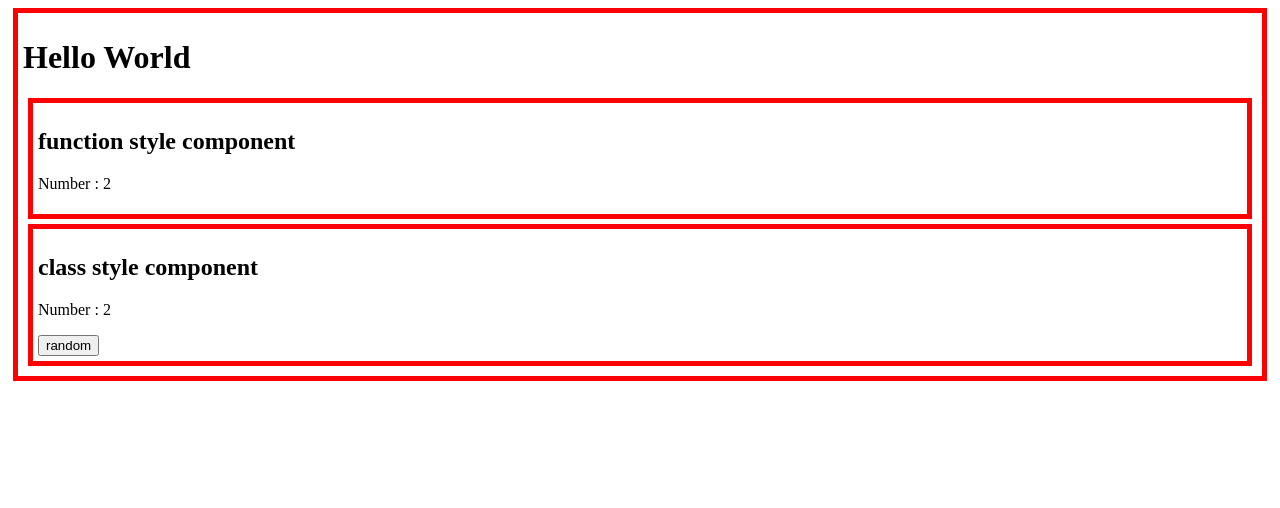
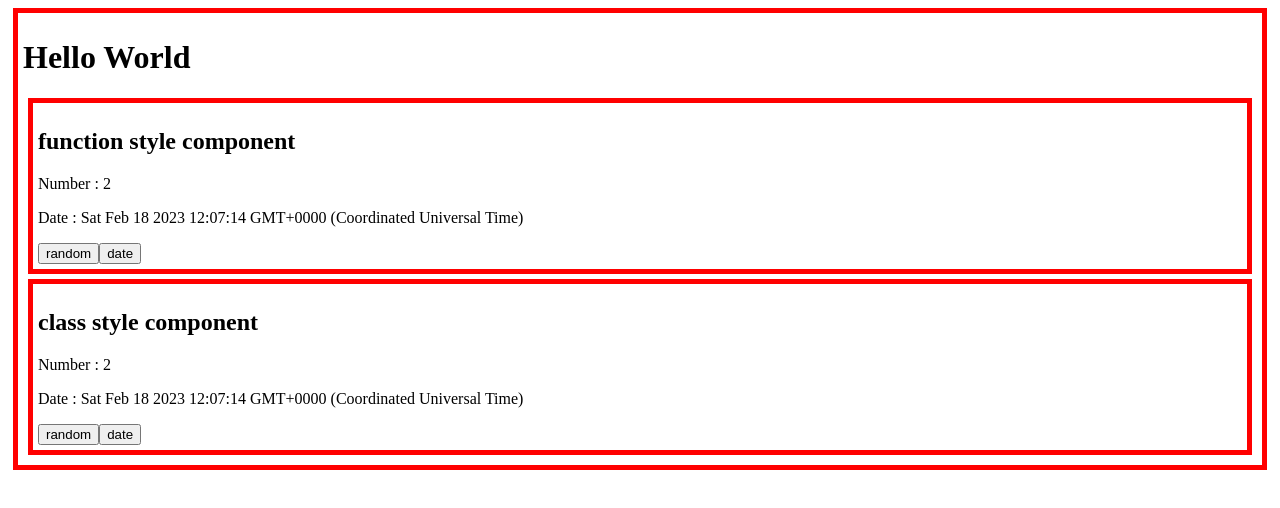
Before and after one commit to fp024/reactjs-coding-everybody-study, a React (Create React App) app in the folder Part02/react-func-class-style-coding/: page / in a window 1280 px wide. Shown: the top 508 px of the page. Built offline with nearby package versions, Linux system fonts and the light colour scheme.

Commit message:
03. state - 진행 완료

```diff
--- a/Part02/react-func-class-style-coding/src/App.js
+++ b/Part02/react-func-class-style-coding/src/App.js
@@ -1,21 +1,39 @@
-import React, { Component } from 'react';
+import React, { Component, useState } from 'react';
 import './App.css';
 
 function App() {
   return (
     <div className="container">
       <h1>Hello World</h1>
-      <FuncComp initNumber={2}></FuncComp>
-      <ClassComp initNumber={2}></ClassComp>
+      <FuncComp initNumber={2} date={new Date().toString()}></FuncComp>
+      <ClassComp initNumber={2} date={new Date().toString()}></ClassComp>
     </div>
   );
 }
 
 function FuncComp(props) {
+  const [number, setNumber] = useState(props.initNumber);
+  const [date, setDate] = useState(props.date);
+
   return (
     <div className="container">
       <h2>function style component</h2>
-      <p>Number : {props.initNumber}</p>
+      <p>Number : {number}</p>
+      <p>Date : {date}</p>
+      <input
+        type="button"
+        value="random"
+        onClick={() => {
+          setNumber(Math.random());
+        }}
+      />
+      <input
+        type="button"
+        value="date"
+        onClick={() => {
+          setDate(new Date().toString());
+        }}
+      />
     </div>
   );
 }
@@ -23,6 +41,7 @@ function FuncComp(props) {
 class ClassComp extends Component {
   state = {
     number: this.props.initNumber,
+    date: this.props.date,
   };
 
   render() {
@@ -30,13 +49,21 @@ class ClassComp extends Component {
       <div className="container">
         <h2>class style component</h2>
         <p>Number : {this.state.number}</p>
+        <p>Date : {this.state.date}</p>
         <input
           type="button"
           value="random"
           onClick={() => {
             this.setState({ number: Math.random() });
           }} // 람다식으로 쓰면 bind(this)를 할 필요가 없음.
-        ></input>
+        />
+        <input
+          type="button"
+          value="date"
+          onClick={() => {
+            this.setState({ date: new Date().toString() });
+          }}
+        />
       </div>
     );
   }
```
Also changed, not shown: 1 other file (tests, documents, lock files or other folders).
